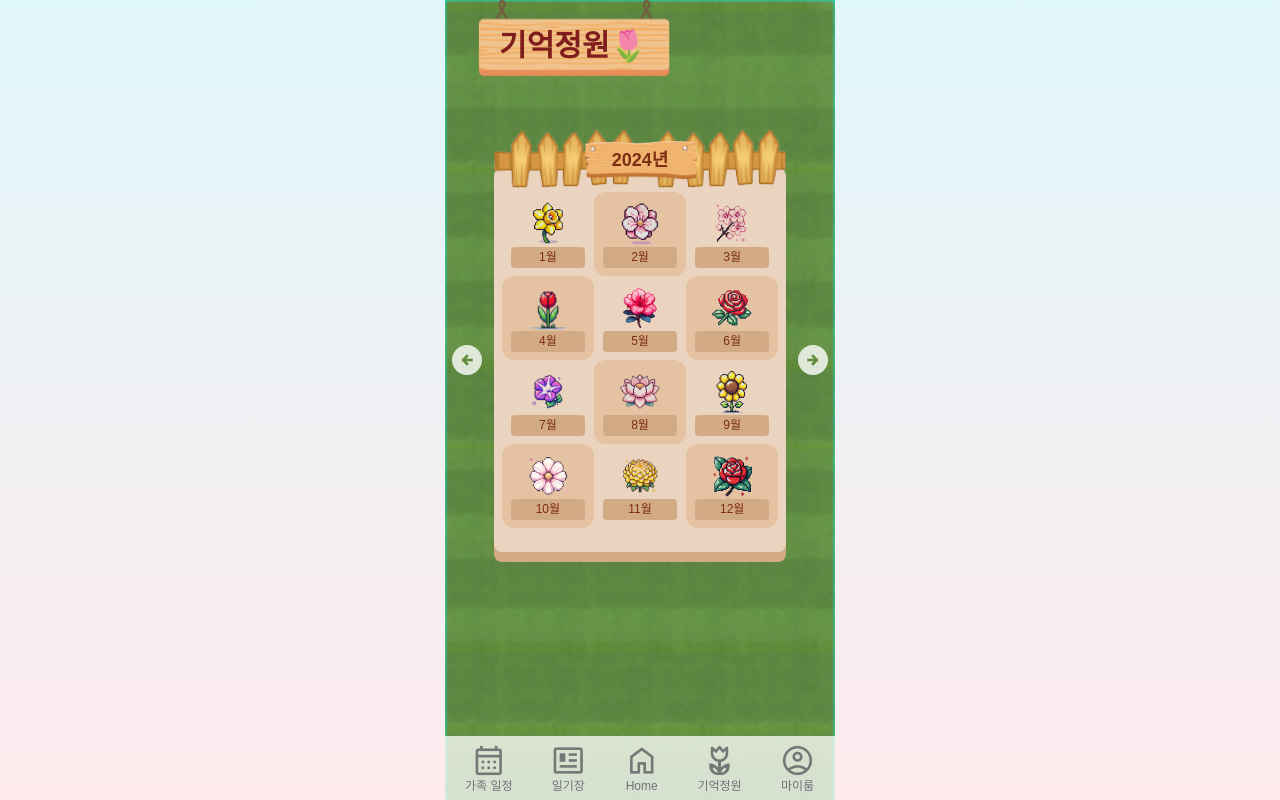
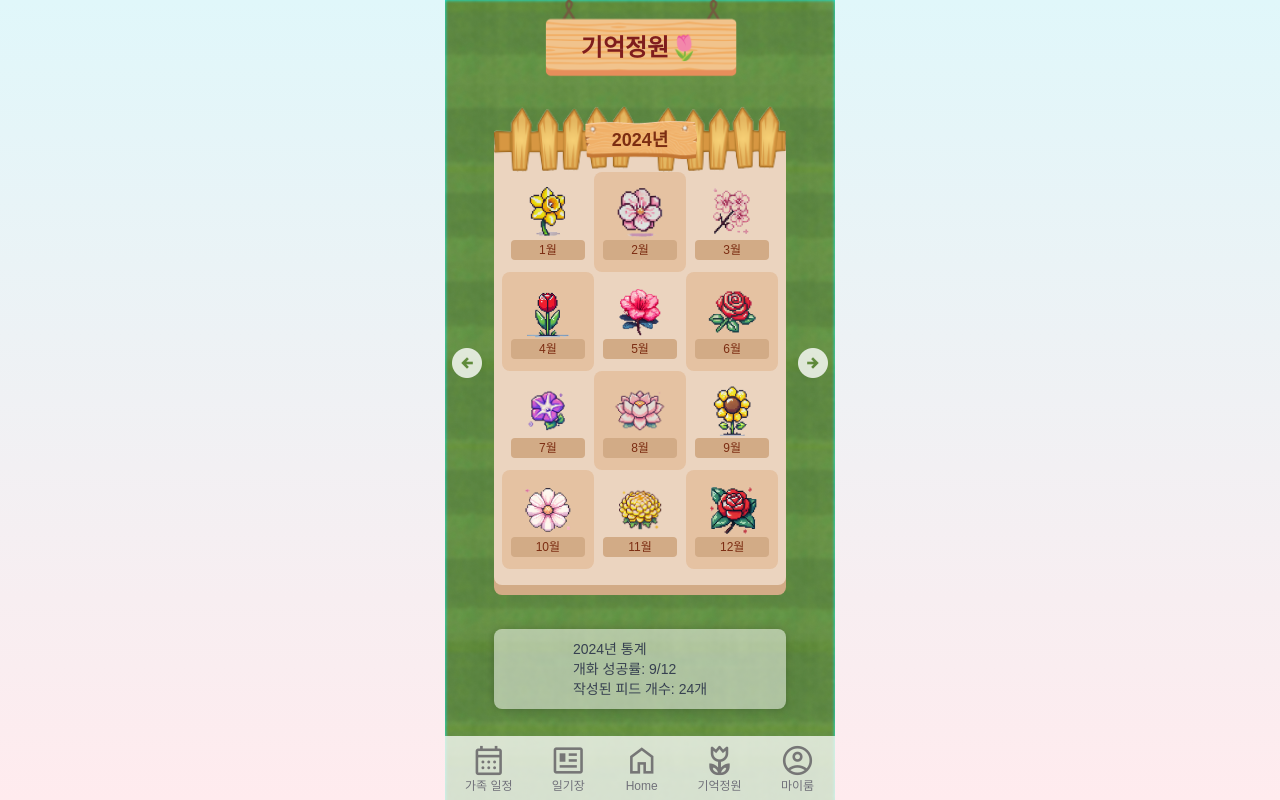
Before and after one commit to soddong/flolink, a React (Vite) app in the folder frontend/: page /garden in a window 1280 px wide. Built offline with nearby package versions, Linux system fonts and the light colour scheme; a web font is replaced by a local one.

Commit message:
[FE] 기억정원 연도별 통계 컴포넌트 구현  #S11P12A608-410

```diff
--- a/frontend/src/components/garden/Flower.jsx
+++ b/frontend/src/components/garden/Flower.jsx
@@ -1,11 +1,11 @@
 function Flower ({id, month, flower}) {
   console.log(flower)
   return (
-    <div className="flex flex-col justify-center items-center rounded-xl"
+    <div className="flex flex-col justify-center items-center rounded-lg"
     style={{'backgroundColor': id%2 === 0 ? '#E5C2A2': null}}>
       <img src={flower} alt="flower_photo"
-      className="w-1/2" />
-      <div className="text-xs w-4/5 h-1/4 flex justify-center items-center rounded text-orange-900"
+      className="w-3/5" />
+      <div className="text-xs w-4/5 h-1/5 flex justify-center items-center rounded text-orange-900"
       style={{'backgroundColor': '#D2AB86'}}>
         {month}
       </div>
--- a/frontend/src/components/garden/Garden.jsx
+++ b/frontend/src/components/garden/Garden.jsx
@@ -29,18 +29,17 @@ const months = [
   {id: 12, name: '12월', image: Winter1},
 ]
 
-function Garden () {
+function Garden ({year}) {
   return (
-    <div className="w-full flex justify-center items-center relative"
-    style={{'height': '60vh'}}>
+    <div className="w-full flex justify-center items-center relative h-2/3" >
       <div className="w-3/4 h-1/6 absolute top-0 bg-repeat-round flex items-center justify-center z-10"
       style={{'backgroundImage': `url(${Fence})`}}>
         <div className='w-32 h-10 bg-contain bg-no-repeat bg-center flex items-center justify-center'
         style={{'backgroundImage': `url(${YearPanel})`}}>
-          <p className='text-orange-900 text-lg font-bold'>2024년</p>
+          <p className='text-orange-900 text-lg font-bold'>{year}년</p>
         </div>
       </div>
-      <div className="w-3/4 h-4/5 rounded-lg py-6 px-2 grid grid-rows-4 grid-cols-3"
+      <div className="w-3/4 h-5/6 rounded-lg pt-8 pb-4 px-2 grid grid-rows-4 grid-cols-3"
       style={{'backgroundColor': '#EBD4BF', 'filter': 'drop-shadow(0px 10px #D2AB86)'}}>
         {months.map(month => {
           return (
--- /dev/null
+++ b/frontend/src/components/garden/YearStatus.jsx
@@ -0,0 +1,14 @@
+function YearStatus ({year, total, success, feedCount}) {
+  return (
+    <div className="w-3/4 bg-white/50 rounded-lg flex items-center justify-center"
+    style={{'height': '10vh', 'boxShadow': '0px 0px 10px 0px #00000034'}}>
+      <div className="text-sm text-gray-700">
+        <p>{year}년 통계</p>
+        <p>개화 성공률: {success}/{total}</p>
+        <p>작성된 피드 개수: {feedCount}개</p>
+      </div>
+    </div>
+  )
+}
+
+export default YearStatus;
--- a/frontend/src/pages/garden/FamilyGardenPage.jsx
+++ b/frontend/src/pages/garden/FamilyGardenPage.jsx
@@ -2,18 +2,24 @@ import NavBar from '../../components/common/nav_bar/NavBar';
 import Background from '../../assets/garden/garden_background.png'
 import Header from '../../assets/garden/panel_head.png'
 import Garden from '../../components/garden/Garden';
+import YearStatus from '../../components/garden/YearStatus';
 
 function FamilyGardenPage () {
+  const year = 2024
+  const flowerSuccess = 9
+  const flowerTotal = 12
+  const feedCount = 24
   return (
-    <div className="w-full h-full box-border relative bg-cover"
+    <div className="w-full h-full box-border relative bg-cover flex flex-col items-center"
     style={{'backgroundImage': `url(${Background})`}}>
-      <header style={{'height': '15vh'}}>
+      <header style={{'height': '12vh'}}>
         <div className='flex justify-center w-64 h-20 bg-contain bg-no-repeat bg-center'
         style={{'backgroundImage': `url(${Header})`}}>
-          <h1 className='text-3xl font-bold text-red-900 absolute top-7'>기억정원🌷</h1>
+          <h1 className='text-2xl font-bold text-red-900 absolute top-8'>기억정원🌷</h1>
         </div>
       </header>
-      <Garden />
+      <Garden year={year} />
+      <YearStatus year={year} total={flowerTotal} success={flowerSuccess} feedCount={feedCount} />
       <NavBar />
     </div>
   )
```
